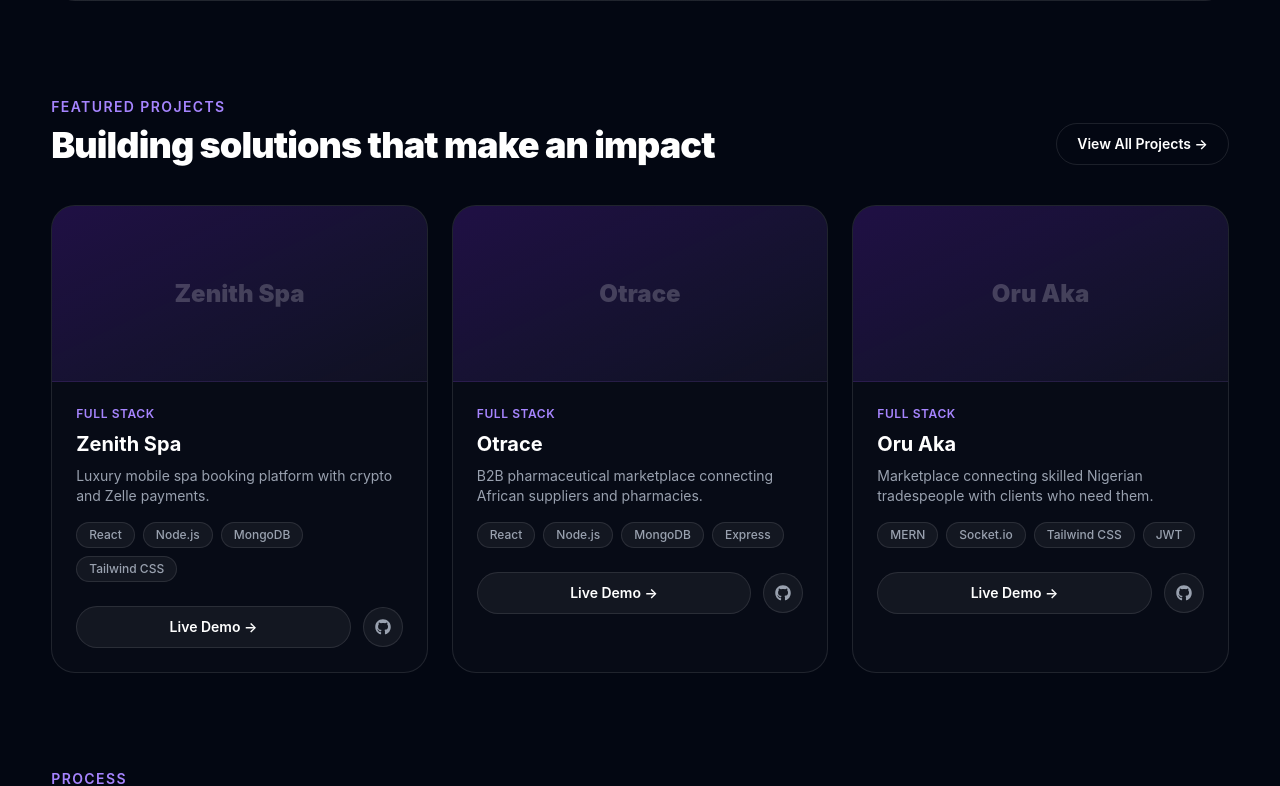
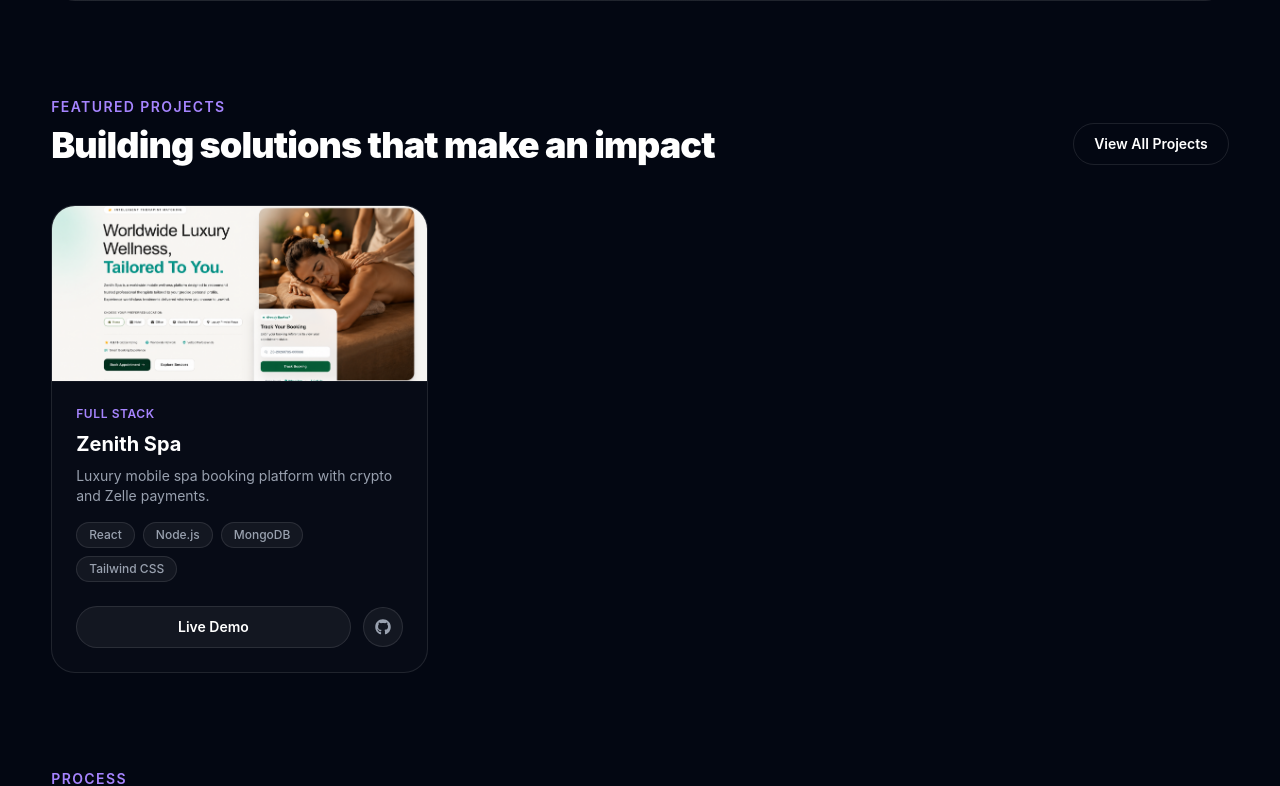
Before and after one commit to Tobyishiwu/tobyishiwu-portfolio, a React (Vite) app: page / in a window 1280 px wide. Shown: the part 1295-2081 px from the top of the page. Built offline with nearby package versions, Linux system fonts and the light colour scheme.

Commit message:
Fix Zenith Spa live demo link

```diff
--- a/src/pages/Home.jsx
+++ b/src/pages/Home.jsx
@@ -22,26 +22,11 @@ const PROJECTS = [
   {
     name: "Zenith Spa",
     tag: "FULL STACK",
+    image: "/images/projects/zenithspa.jpg",
     description: "Luxury mobile spa booking platform with crypto and Zelle payments.",
     stack: ["React", "Node.js", "MongoDB", "Tailwind CSS"],
-    liveUrl: "#",
-    repoUrl: "#",
-  },
-  {
-    name: "Otrace",
-    tag: "FULL STACK",
-    description: "B2B pharmaceutical marketplace connecting African suppliers and pharmacies.",
-    stack: ["React", "Node.js", "MongoDB", "Express"],
-    liveUrl: "#",
-    repoUrl: "#",
-  },
-  {
-    name: "Oru Aka",
-    tag: "FULL STACK",
-    description: "Marketplace connecting skilled Nigerian tradespeople with clients who need them.",
-    stack: ["MERN", "Socket.io", "Tailwind CSS", "JWT"],
-    liveUrl: "#",
-    repoUrl: "#",
+    liveUrl: "https://zenithspa.online",
+    repoUrl: "https://github.com/Tobyishiwu/zenith-spa",
   },
 ];
 
@@ -64,7 +49,7 @@ const PROCESS = [
   {
     icon: HiOutlineRocketLaunch,
     title: "Ship",
-    description: "Deploy, monitor, and support — the work isn't done until it's live and stable.",
+    description: "Deploy, monitor, and support, the work isn't done until it's live and stable.",
   },
 ];
 
@@ -184,15 +169,15 @@ function Home() {
               </h2>
               <p className="text-gray-400 max-w-2xl">
                 I'm a full stack engineer based in Nigeria, working across
-                MERN and Laravel to build production-ready platforms —
+                MERN and Laravel to build production-ready platforms,
                 spa booking, healthcare, tradesperson marketplaces, and
-                fintech — with a strong focus on how people actually use
+                fintech, with a strong focus on how people actually use
                 the web where I'm from.
               </p>
             </div>
             <div className="flex md:justify-end">
               <Button to="/about" variant="secondary" className="text-base px-7 py-3.5 w-fit">
-                More About Me →
+                More About Me
               </Button>
             </div>
           </div>
@@ -214,7 +199,7 @@ function Home() {
               to="/projects"
               className="hidden md:inline-block text-sm font-semibold text-white border border-white/10 rounded-full px-5 py-2.5 hover:bg-white/5 transition-colors duration-200"
             >
-              View All Projects →
+              View All Projects
             </NavLink>
           </div>
 
@@ -228,10 +213,12 @@ function Home() {
                 transition={{ duration: 0.5, delay: index * 0.08 }}
                 className="group rounded-3xl border border-white/10 bg-white/[0.02] overflow-hidden hover:border-white/20 transition-all duration-300"
               >
-                <div className="h-44 bg-gradient-to-br from-violet-600/20 to-violet-400/5 border-b border-white/5 flex items-center justify-center">
-                  <span className="text-2xl font-black text-white/20 group-hover:text-white/40 transition-colors duration-300">
-                    {project.name}
-                  </span>
+                <div className="h-44 border-b border-white/5 overflow-hidden">
+                  <img
+                    src={project.image}
+                    alt={project.name}
+                    className="w-full h-full object-cover group-hover:scale-105 transition-transform duration-500"
+                  />
                 </div>
                 <div className="p-6">
                   <p className="text-xs font-semibold text-violet-400 uppercase tracking-wider mb-2">
@@ -253,14 +240,13 @@ function Home() {
                       rel="noopener noreferrer"
                       className="flex-1 text-center text-sm font-semibold text-white bg-white/5 border border-white/10 rounded-full px-4 py-2.5 hover:bg-white/10 hover:border-white/20 transition-all duration-200"
                     >
-    Live Demo →
+                      Live Demo
                     </a>
-
                     <a
                       href={project.repoUrl}
                       target="_blank"
                       rel="noopener noreferrer"
-    aria-label={`${project.name} GitHub repository`}
+                      aria-label={project.name + " GitHub repository"}
                       className="inline-flex items-center justify-center w-10 h-10 rounded-full bg-white/5 border border-white/10 text-gray-400 hover:text-white hover:bg-white/10 transition-all duration-200"
                     >
                       <FaGithub className="w-4 h-4" />
@@ -344,7 +330,7 @@ function Home() {
             </h2>
             <p className="mt-4 text-gray-400 max-w-xl mx-auto">
               Whether it's a booking platform, a marketplace, or a fintech
-              app — I'm ready to help you ship it.
+              app, I'm ready to help you ship it.
             </p>
             <div className="mt-8 flex flex-wrap items-center justify-center gap-4">
               <Button
--- a/src/pages/Projects.jsx
+++ b/src/pages/Projects.jsx
@@ -6,42 +6,11 @@ const PROJECTS = [
   {
     name: "Zenith Spa",
     tag: "FULL STACK",
+    image: "/images/projects/zenithspa.jpg",
     description: "A luxury mobile spa booking platform with a five-step booking flow, dynamic admin-managed services and therapists, and crypto and Zelle payment options.",
     stack: ["React", "Node.js", "MongoDB", "Cloudinary", "Tailwind CSS"],
-    liveUrl: "#",
-    repoUrl: "#",
-  },
-  {
-    name: "Otrace",
-    tag: "FULL STACK",
-    description: "A B2B pharmaceutical marketplace connecting African suppliers and pharmacies, featuring real-time search, URL-synced filters, and a distinctive perforated pharmacy label brand identity.",
-    stack: ["React", "Node.js", "MongoDB", "Express"],
-    liveUrl: "#",
-    repoUrl: "#",
-  },
-  {
-    name: "Oru Aka",
-    tag: "FULL STACK",
-    description: "A marketplace connecting skilled Nigerian tradespeople with clients across Enugu, Lagos, and Abuja. Includes phone OTP verification, real-time chat, tiered worker verification, and an admin panel.",
-    stack: ["MERN", "Socket.io", "Termii", "Cloudinary", "Tailwind CSS"],
-    liveUrl: "#",
-    repoUrl: "#",
-  },
-  {
-    name: "Kenebi Health",
-    tag: "FULL STACK",
-    description: "A doctor-patient booking and teleconsultation platform for Enugu State, with a full booking system and live video consultations.",
-    stack: ["Laravel", "React", "MySQL", "Agora.io"],
-    liveUrl: "#",
-    repoUrl: "#",
-  },
-  {
-    name: "PayFlow",
-    tag: "FULL STACK",
-    description: "A Nigerian fintech banking app with a fully mobile-first experience: dashboard, transfers, transactions, beneficiaries, notifications, and settings.",
-    stack: ["Laravel", "React", "TypeScript", "Tailwind CSS"],
-    liveUrl: "#",
-    repoUrl: "#",
+    liveUrl: "https://zenithspa.online",
+    repoUrl: "https://github.com/Tobyishiwu/zenith-spa",
   },
 ];
 
@@ -54,10 +23,12 @@ function ProjectCard({ project, index }) {
       transition={{ duration: 0.5, delay: index * 0.06 }}
       className="group rounded-3xl border border-white/10 bg-white/[0.02] overflow-hidden hover:border-white/20 transition-all duration-300"
     >
-      <div className="h-56 bg-gradient-to-br from-violet-600/20 to-violet-400/5 border-b border-white/5 flex items-center justify-center">
-        <span className="text-3xl font-black text-white/20 group-hover:text-white/40 transition-colors duration-300">
-          {project.name}
-        </span>
+      <div className="h-56 border-b border-white/5 overflow-hidden">
+        <img
+          src={project.image}
+          alt={project.name}
+          className="w-full h-full object-cover group-hover:scale-105 transition-transform duration-500"
+        />
       </div>
       <div className="p-8">
         <p className="text-xs font-semibold text-violet-400 uppercase tracking-wider mb-2">
@@ -120,7 +91,8 @@ function Projects() {
             </h1>
             <p className="mt-6 text-lg text-gray-400 max-w-2xl">
               A selection of production platforms I have built end to end,
-              solving real problems for real users.
+              solving real problems for real users. More projects coming
+              soon.
             </p>
           </motion.div>
         </Container>
```
Also changed, not shown: public/images/projects/zenithspa.jpg (added). Lines whose indentation alone changed are shown as unchanged.
